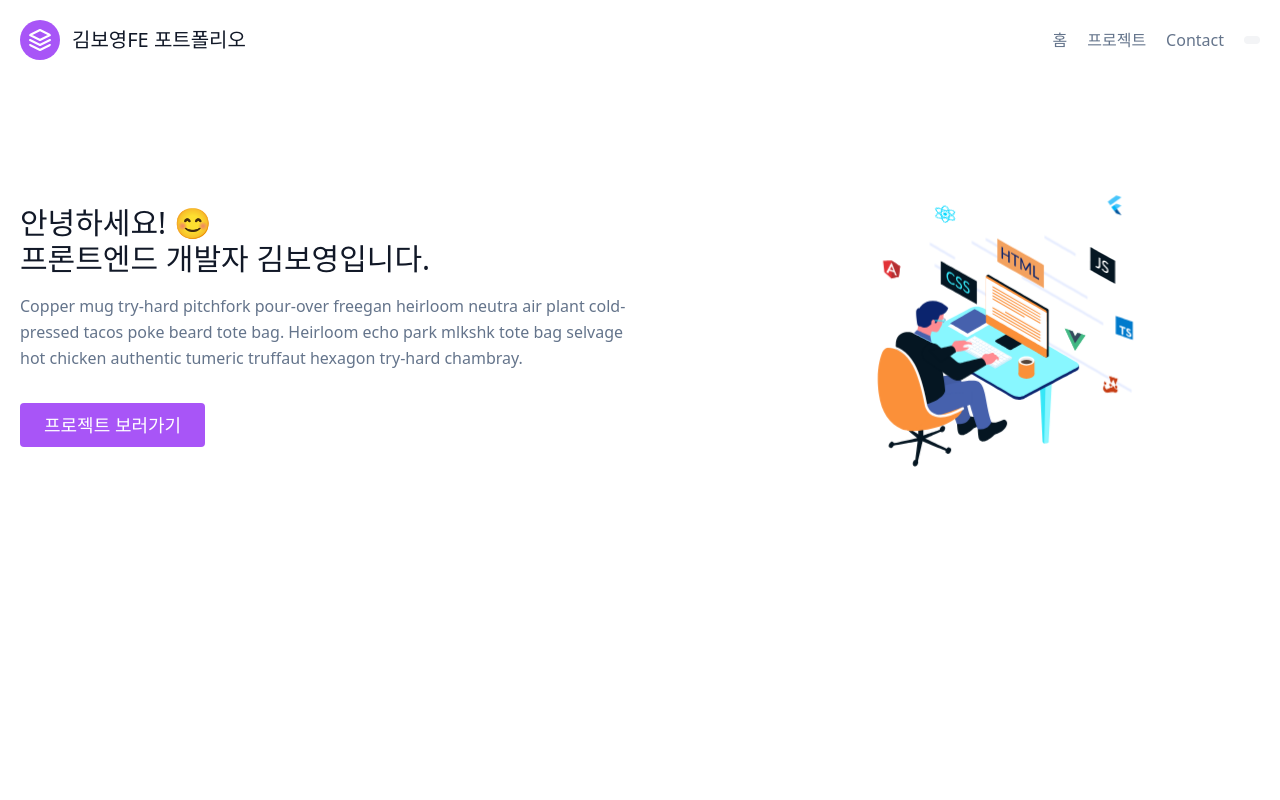
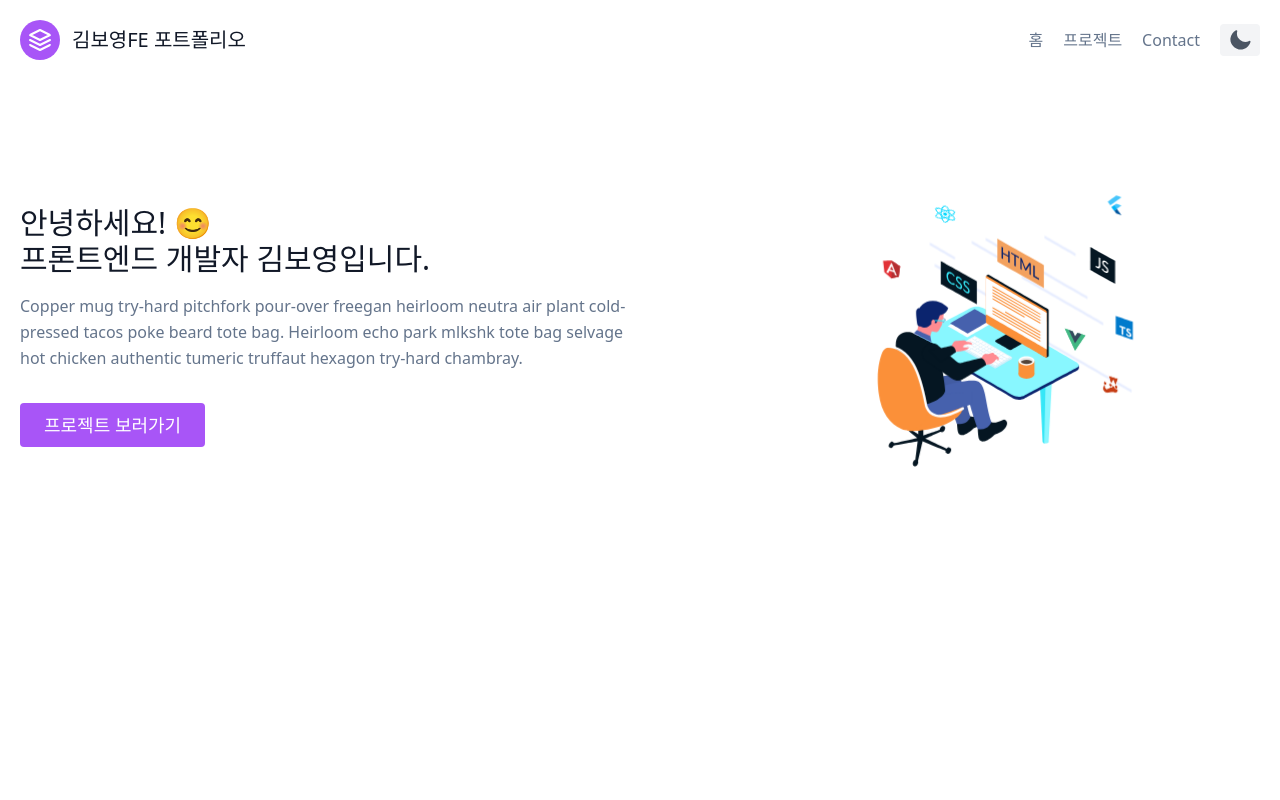
Before and after one commit to suga-ming/nextJs-portfolio, a Next.js app: page / in a window 1280 px wide. Shown: the top 800 px of the page. Built offline with nearby package versions, Linux system fonts and the light colour scheme.

Commit message:
Fix(toggle-button):다크/라이트 모드 오류 해결

```diff
--- a/components/dark-mode-toggle-button.js
+++ b/components/dark-mode-toggle-button.js
@@ -9,8 +9,8 @@ export default function DarkModeToggleBoutton() {
         onClick={() => setTheme(theme === "dark" ? "light" : "dark")}
         className="inline-flex items-center bg-gray-100 dark:bg-slate-500 dark:text-yellow-50 px-2 py-1 border-0 focus:outline-none hover:bg-gray-50 hover:text-orange-400 hover:dark:text-yellow-300 hover:dark:bg-slate-500 rounded text-base mt-4 md:mt-0"
       >
-        {/* 라이트 모드 */}
-        {theme === "light" && (
+        {/* 라이트/다크모드 */}
+        {theme === "light" ? (
           <svg
             className="w-6 h-6"
             fill="currentColor"
@@ -20,10 +20,7 @@ export default function DarkModeToggleBoutton() {
           >
             <path d="M10 2a.75.75 0 01.75.75v1.5a.75.75 0 01-1.5 0v-1.5A.75.75 0 0110 2zM10 15a.75.75 0 01.75.75v1.5a.75.75 0 01-1.5 0v-1.5A.75.75 0 0110 15zM10 7a3 3 0 100 6 3 3 0 000-6zM15.657 5.404a.75.75 0 10-1.06-1.06l-1.061 1.06a.75.75 0 001.06 1.06l1.06-1.06zM6.464 14.596a.75.75 0 10-1.06-1.06l-1.06 1.06a.75.75 0 001.06 1.06l1.06-1.06zM18 10a.75.75 0 01-.75.75h-1.5a.75.75 0 010-1.5h1.5A.75.75 0 0118 10zM5 10a.75.75 0 01-.75.75h-1.5a.75.75 0 010-1.5h1.5A.75.75 0 015 10zM14.596 15.657a.75.75 0 001.06-1.06l-1.06-1.061a.75.75 0 10-1.06 1.06l1.06 1.06zM5.404 6.464a.75.75 0 001.06-1.06l-1.06-1.06a.75.75 0 10-1.061 1.06l1.06 1.06z"></path>
           </svg>
-        )}
-
-        {/* 다크모드 */}
-        {theme === "dark" && (
+        ) : (
           <svg
             className="w-6 h-6"
             fill="currentColor"
@@ -32,8 +29,8 @@ export default function DarkModeToggleBoutton() {
             aria-hidden="true"
           >
             <path
-              clip-rule="evenodd"
-              fill-rule="evenodd"
+              clipRule="evenodd"
+              fillRule="evenodd"
               d="M7.455 2.004a.75.75 0 01.26.77 7 7 0 009.958 7.967.75.75 0 011.067.853A8.5 8.5 0 116.647 1.921a.75.75 0 01.808.083z"
             ></path>
           </svg>
```
